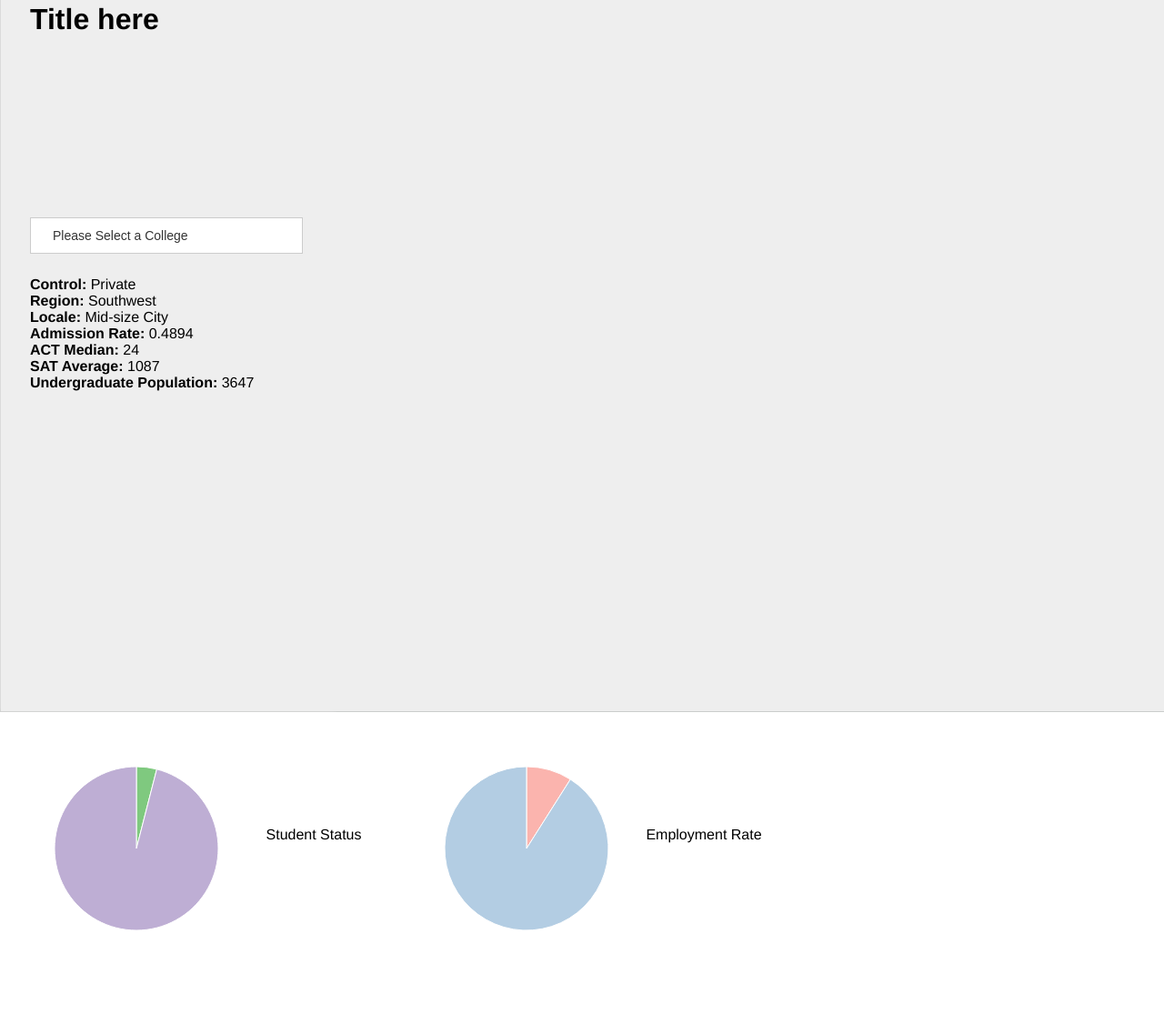
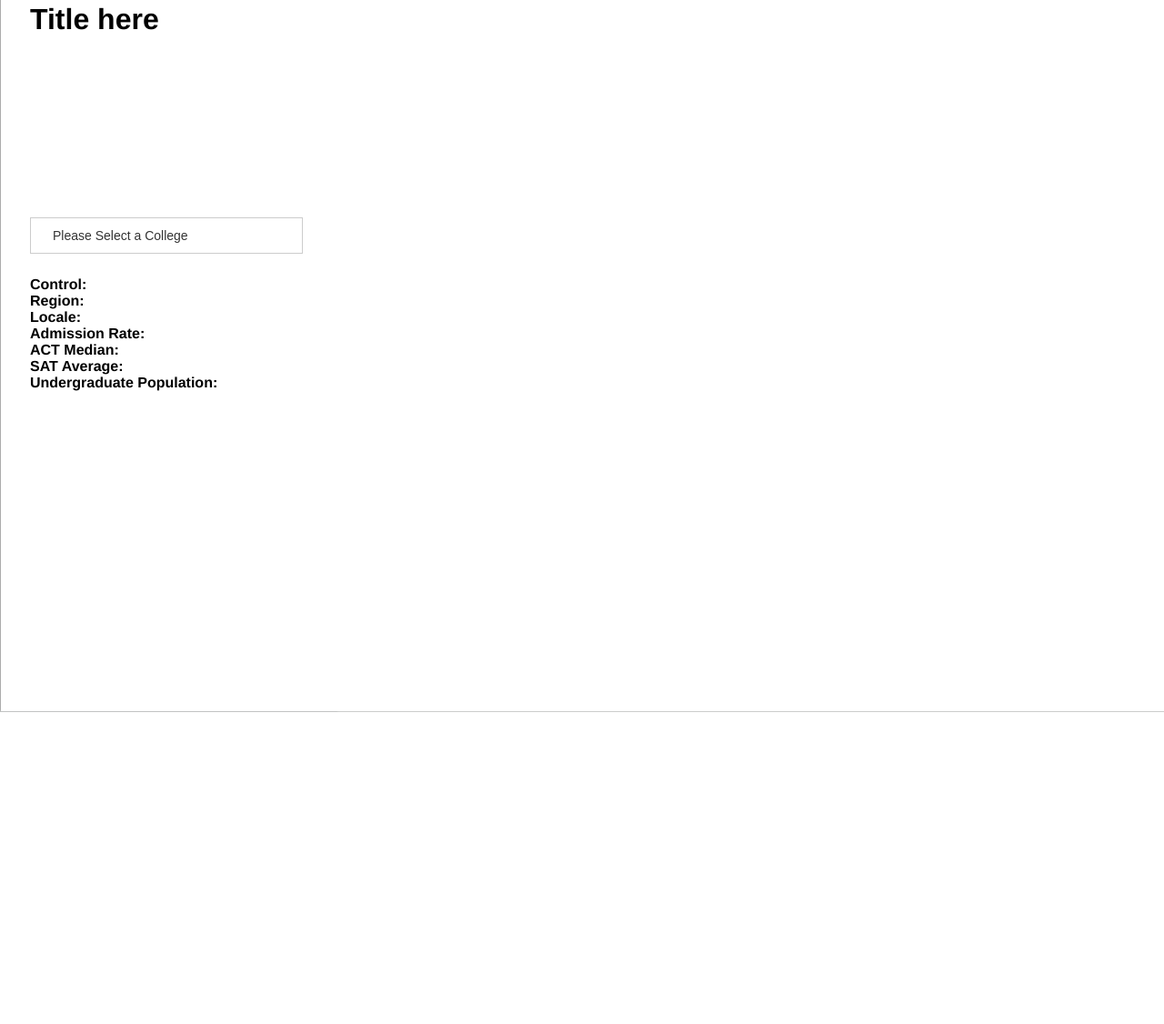
Before and after one commit to fjosufi3/InfoVis-P5, a plain HTML site: page P5/index.html in a window 1280 px wide. Shown: the part 819-1945 px from the top of the page at 91% size. After the commit the page ends 1602 px from the top, so only its background shows below. Drawn offline with nearby package versions, Linux system fonts and the light colour scheme.

Commit message:
Chart style updates

```diff
--- a/P5/css/style.css
+++ b/P5/css/style.css
@@ -4,7 +4,7 @@
 }
 
 html {
-    background-color: #eeeeee;
+    background-color: white;
 }
 
 body {
@@ -15,6 +15,7 @@ body {
 .charts {
     background: white;
     position: relative;
+    display: none;
 }
 
 #top {
@@ -22,7 +23,6 @@ body {
     width: 100%;
     position: relative;
 }
-
 
 #dropdown {
     margin-top: -20%;
@@ -155,12 +155,13 @@ button:hover {
 }
 
 #right {
-  -webkit-box-shadow: -5px 0px 5px 0px rgba(219,219,219,1);
-  -moz-box-shadow: -5px 0px 5px 0px rgba(219,219,219,1);
-  box-shadow: -5px 0px 5px 0px rgba(219,219,219,1);
+  -webkit-box-shadow: -2px 0px 2px 0px rgba(170,170,170,1);
+  -moz-box-shadow: -2px 0px 2px 0px rgba(170,170,170,1);
+  box-shadow: -2px 0px 2px 0px rgba(170,170,170,1);
   display: inline-grid;
   padding-left: 2em;
   height: 800px;
+  background: white;
 }
 
 button:focus { outline:0; }
--- a/P5/index.html
+++ b/P5/index.html
@@ -30,17 +30,11 @@
       </div>
     </div>
     <div class="charts">
-
         <div id="pies">
             <svg id="pie1" style="width: 0px;"></svg>
             <svg id="pie2" style="width: 0px;"></svg>
             <svg id="pie3" style="width: 0px;"></svg>
         </div>
-        <div id="bars">
-            <svg id="bar1"></svg>
-            <svg id="bar2"></svg>
-            <svg id="bar3"></svg>
-        </div>
     </div>
 </body>
 </html>
--- a/P5/js/main.js
+++ b/P5/js/main.js
@@ -309,16 +309,6 @@ d3.csv("data/colleges.csv", function(param_data) {
     }
 
     /*
-     * Initialize visualization based on first dropdown (default)
-     */
-    function init() {
-        create_basic_info(0);
-        create_pie_chart_1(0);
-        create_pie_chart_2(0);
-        create_pie_chart_3(0);
-    }
-
-    /*
      * Add select and handle changes in dropdown
      */
     function dynamic_selection() {
@@ -351,6 +341,12 @@ d3.csv("data/colleges.csv", function(param_data) {
                 create_pie_chart_1(value);
                 create_pie_chart_2(value);
                 create_pie_chart_3(value);
+
+                d3.select(".charts")
+                    .style("display", "block");
+
+                window.scrollTo(0,document.body.scrollHeight);
+
             });
     }
 
@@ -377,7 +373,7 @@ d3.csv("data/colleges.csv", function(param_data) {
 
         var width = 300,
             height = 300,
-            radius = 100;
+            radius = 120;
 
         var color = d3.scaleOrdinal()
             .range(colors);
@@ -454,7 +450,7 @@ d3.csv("data/colleges.csv", function(param_data) {
 
     // Functions called to initiate vis, init displays the default vis and dynamic selection controls
     // updating the charts based on different selections
-    init();
+    //init();
     dynamic_selection();
     load_map();
 });
```
